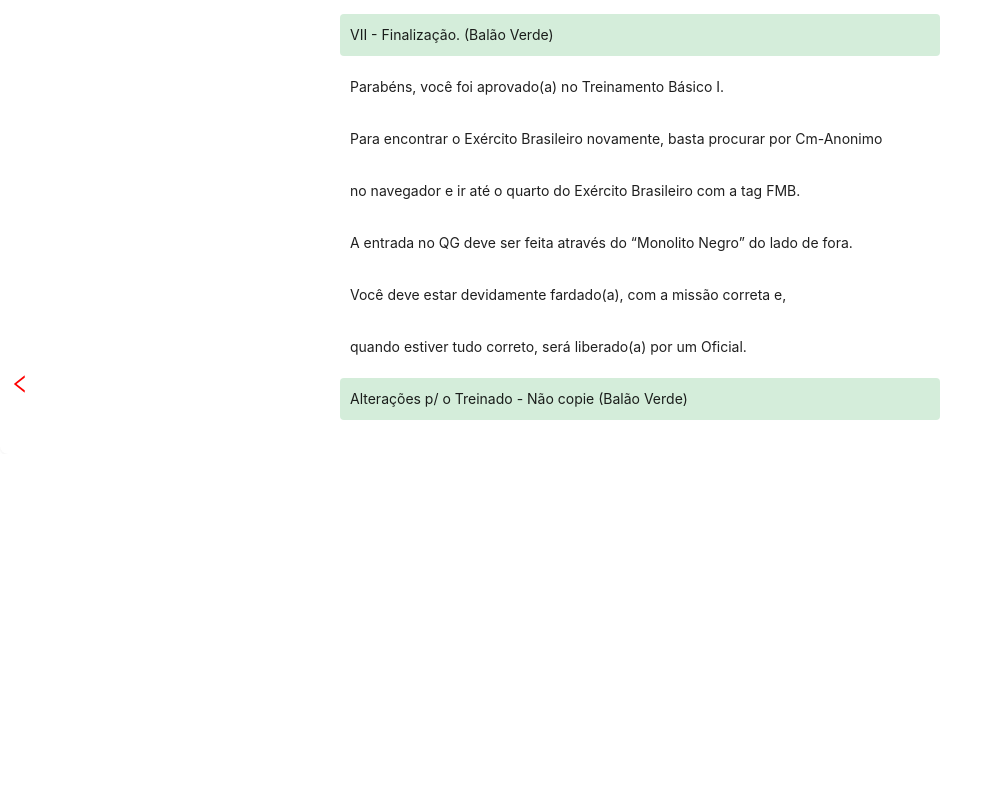
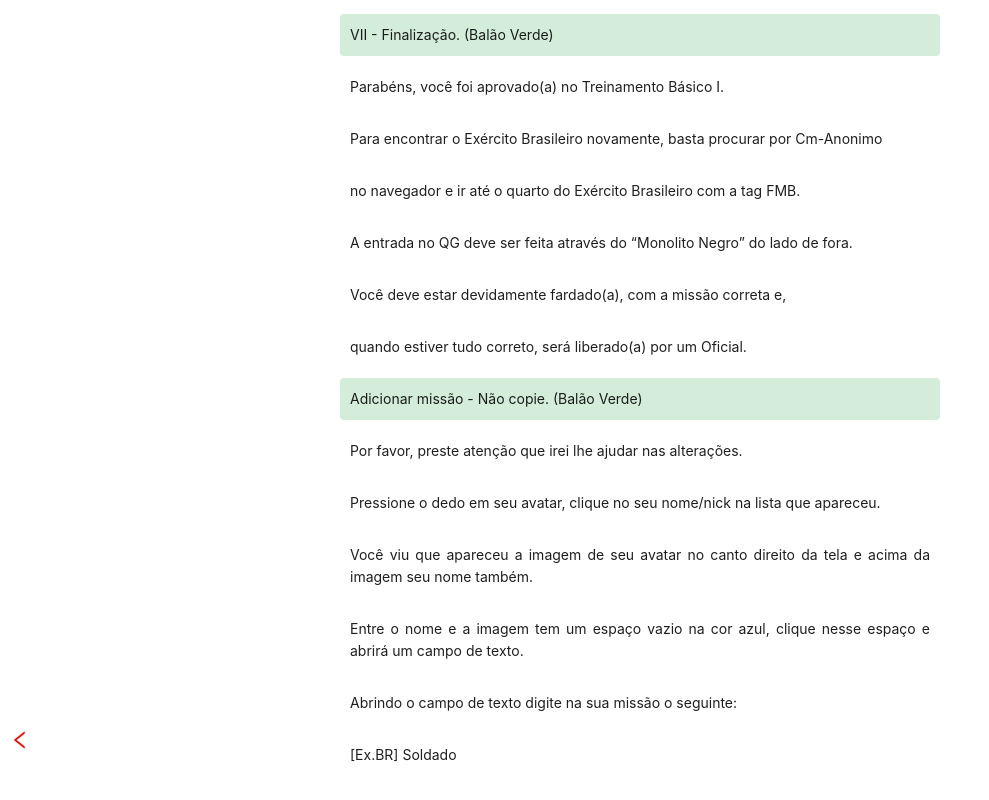
Before and after one commit to marcosafeitosa/treinos-br, a React (Vite) app: page /treino-basico-i in a window 1280 px wide. Shown: the part 4153-4953 px from the top of the page, without its empty margins (0-989 px from the left). Before the commit the page ends 4607 px from the top, so only its background shows below. Built offline with nearby package versions, Linux system fonts and the light colour scheme.

Commit message:
Atualizar o TreinoBasicoI.jsx

```diff
--- a/src/components/ContainerTreinos/TreinoBasicoI.jsx
+++ b/src/components/ContainerTreinos/TreinoBasicoI.jsx
@@ -106,7 +106,13 @@ const paragrafoArray = [
   "Você deve estar devidamente fardado(a), com a missão correta e,",
   "quando estiver tudo correto, será liberado(a) por um Oficial.",
 
-  "Alterações p/ o Treinado - Não copie (Balão Verde)",
+  "Adicionar missão - Não copie. (Balão Verde)",
+  "Por favor, preste atenção que irei lhe ajudar nas alterações.",
+  "Pressione o dedo em seu avatar, clique no seu nome/nick na lista que apareceu.",
+  "Você viu que apareceu a imagem de seu avatar no canto direito da tela e acima da imagem seu nome também.",
+  "Entre o nome e a imagem tem um espaço vazio na cor azul, clique nesse espaço e abrirá um campo de texto.",
+  "Abrindo o campo de texto digite na sua missão o seguinte:",
+  "[Ex.BR] Soldado",
 
 ];
 
```
